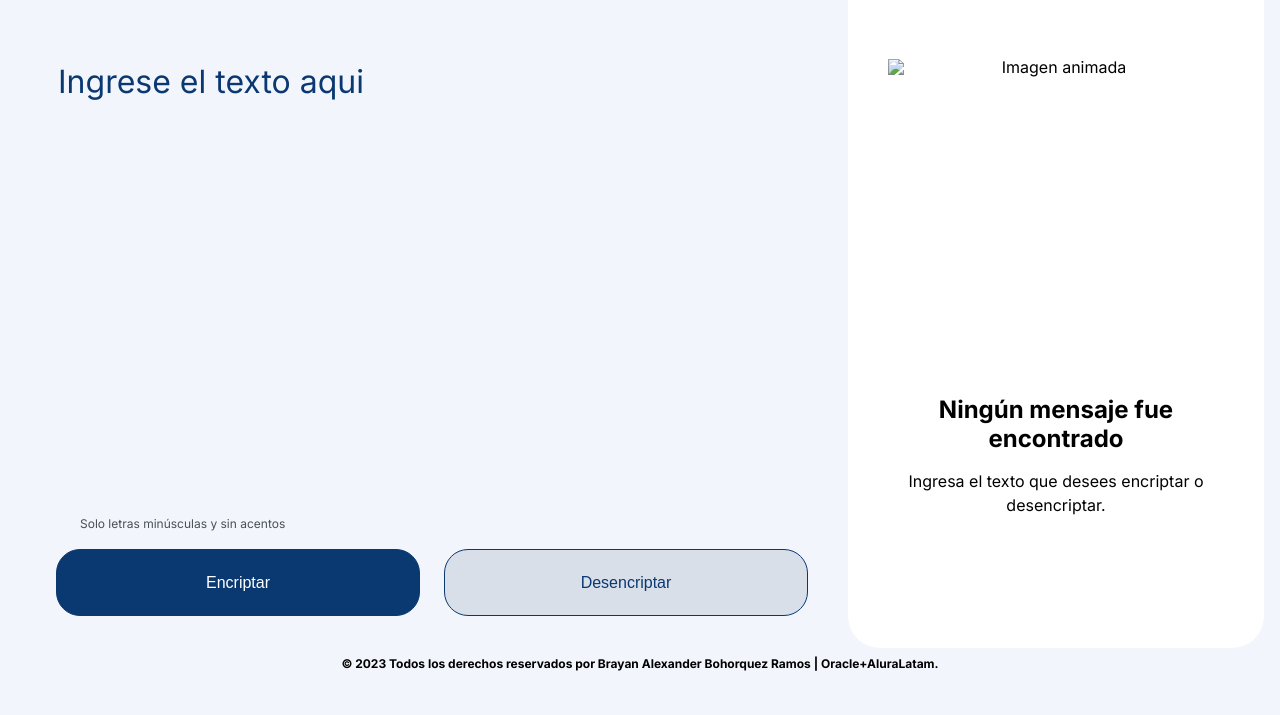
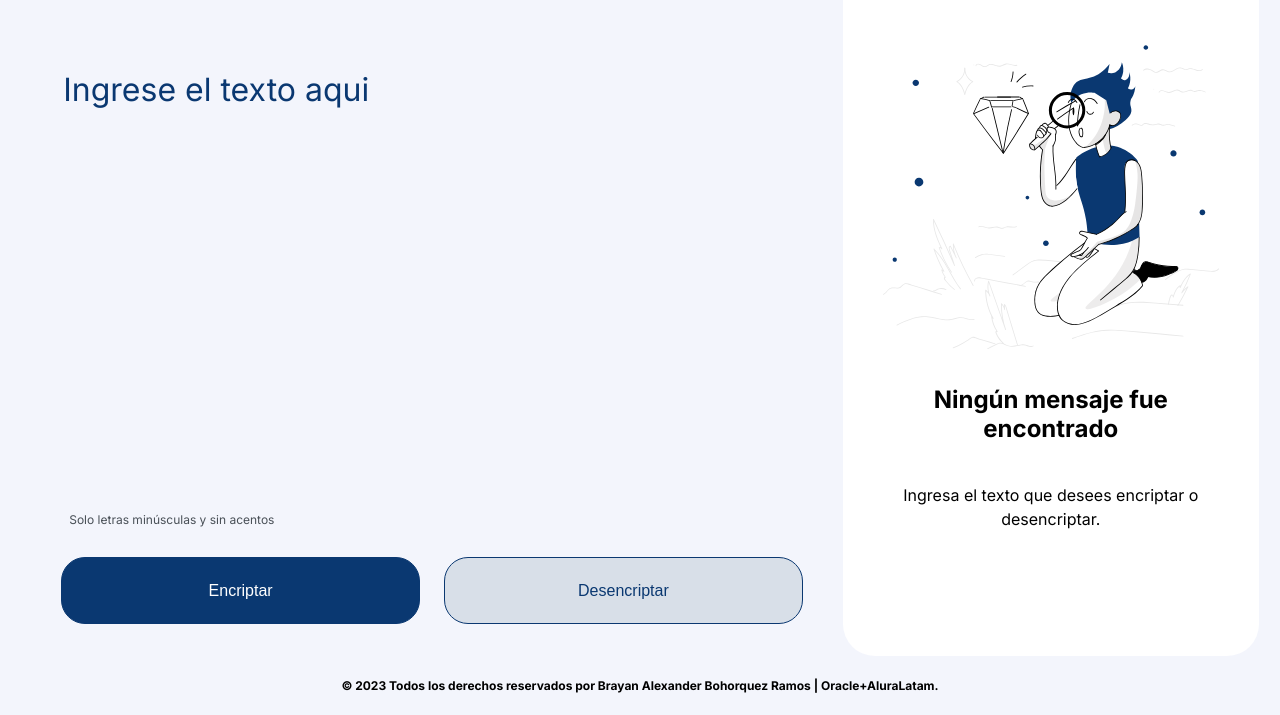
Before and after one commit to alexanderbohorquez/Encriptador-Oracle, a plain HTML site: page HTML/INDEX.HTML in a window 1280 px wide. Shown: the part 112-827 px from the top of the page. Before the commit the page ends 800 px from the top, so only its background shows below. Drawn offline with Linux system fonts and the light colour scheme.

Commit message:
primer commit

```diff
--- a/HTML/INDEX.HTML
+++ b/HTML/INDEX.HTML
@@ -11,8 +11,8 @@
   <link rel="preconnect" href="https://fonts.gstatic.com" crossorigin>
   <link href="https://fonts.googleapis.com/css2?family=Inter:wght@100;200;300;400;500;600;700;800;900&display=swap"
     rel="stylesheet">
-  <link rel="stylesheet" href="/CSS/styles2.css">
   <link rel="stylesheet" href="/CSS/style.css">
+  <link rel="stylesheet" href="/CSS/style2.css">
 </head>
 
 <body>
@@ -31,7 +31,6 @@
             <textarea name="text_in_area" id="texto" placeholder="Ingrese el texto aqui" required></textarea>
             <div class="text_in_info">
               <div class="info">
-                <img src="./img/exclamacion.svg" alt="">
                 <p id="warning">Solo letras minúsculas y sin acentos</p>
               </div>
               <div class="text_in_btns">
@@ -45,7 +44,7 @@
           <div class="out_content">
             <div class="content" id="default">
               <div class="text_out_img">
-                <img src="/IMG/Muñeco.png" alt="Imagen animada">
+                <img src="/IMG/muneco.svg" alt="Imagen animada">
               </div>
               <p>Ningún mensaje fue encontrado</p>
               <p>Ingresa el texto que desees encriptar o desencriptar.</p>
```
